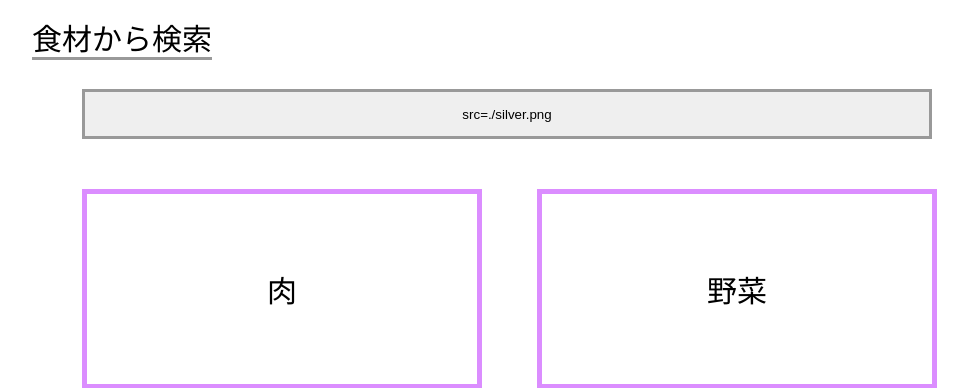
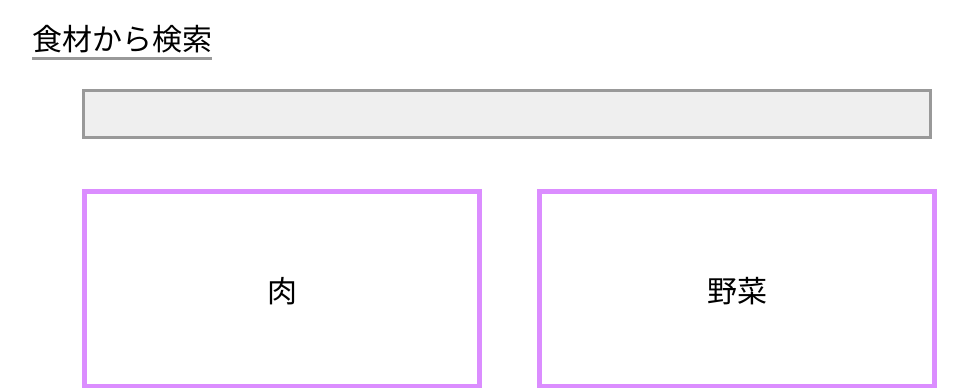
Before and after one commit to peko-29/recipe, a Django app: page / in a window 1280 px wide. Shown: the part 129-517 px from the top of the page, without its empty margins (128-1096 px from the left). Run offline with Django 3.2, Linux system fonts and the light colour scheme; data comes from the database, SQL or seed files in the repository; some libraries are stand-ins or nearby versions.

Commit message:
“haruki”

```diff
--- a/recipe/templates/recipe/index.html
+++ b/recipe/templates/recipe/index.html
@@ -22,8 +22,8 @@
              <span class="under-2">食材から検索</span>
              <!--検索バー -->
             <div class="search-bar-continer">
-              <input type="button" value="src=./silver.png" id="search"class="search-bar"></input>
-              <!--<img class="search_png">-->
+              <input type="button"  id="search"class="search-bar"></input>
+              <!--<img src=./silver.png" class="search_png">-->
             </div>
           </div>
 
```
